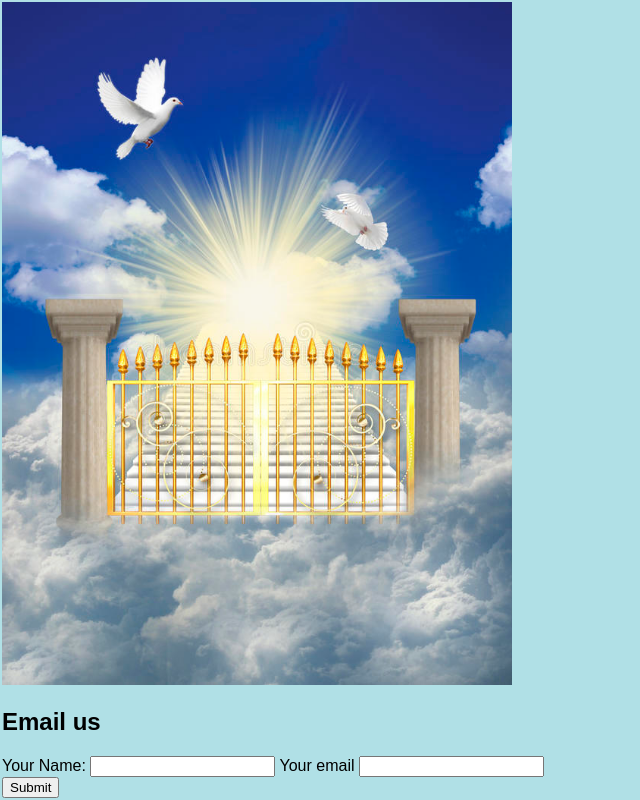
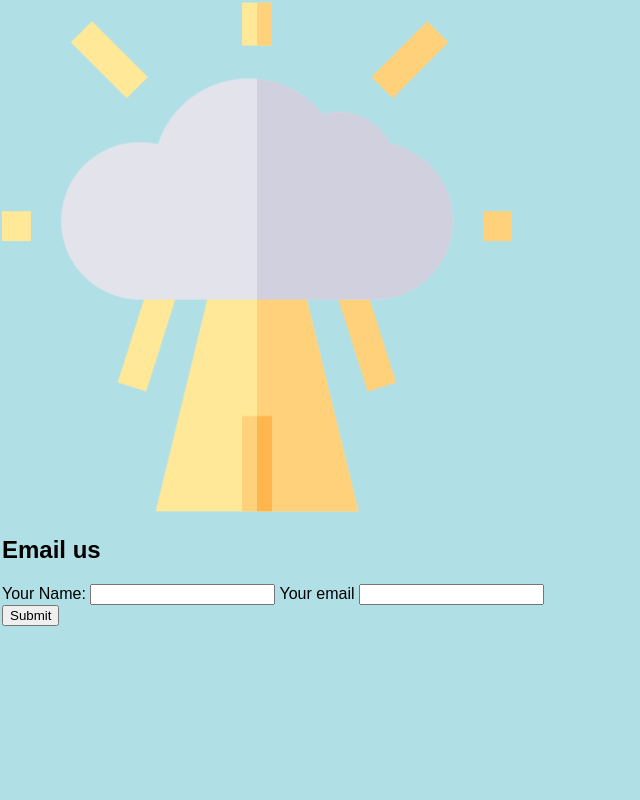
Before and after one commit to Baibhab23/tours-travels, a plain HTML site: page signup.html in a window 1280 px wide. Shown: the whole page, without its empty margins (0-640 px from the left). Drawn offline with Linux system fonts and the light colour scheme; files that its build step writes are made by us from their sources.

Commit message:
Update signup.html

```diff
--- a/signup.html
+++ b/signup.html
@@ -7,7 +7,7 @@
       <link rel="icon" href="celestial.ico">
   </head>
   <body style= "background-color:powderblue;">
-    <img src="heaven.jpg" alt="Company logo">
+    <img src="celestial.png" alt="Company logo">
     <h2>Email us</h2>
     <form  action="mailto:deybaibhab18@gmail.com" method="post" enctype="text/plain">
       <label>Your Name:</label>
```
